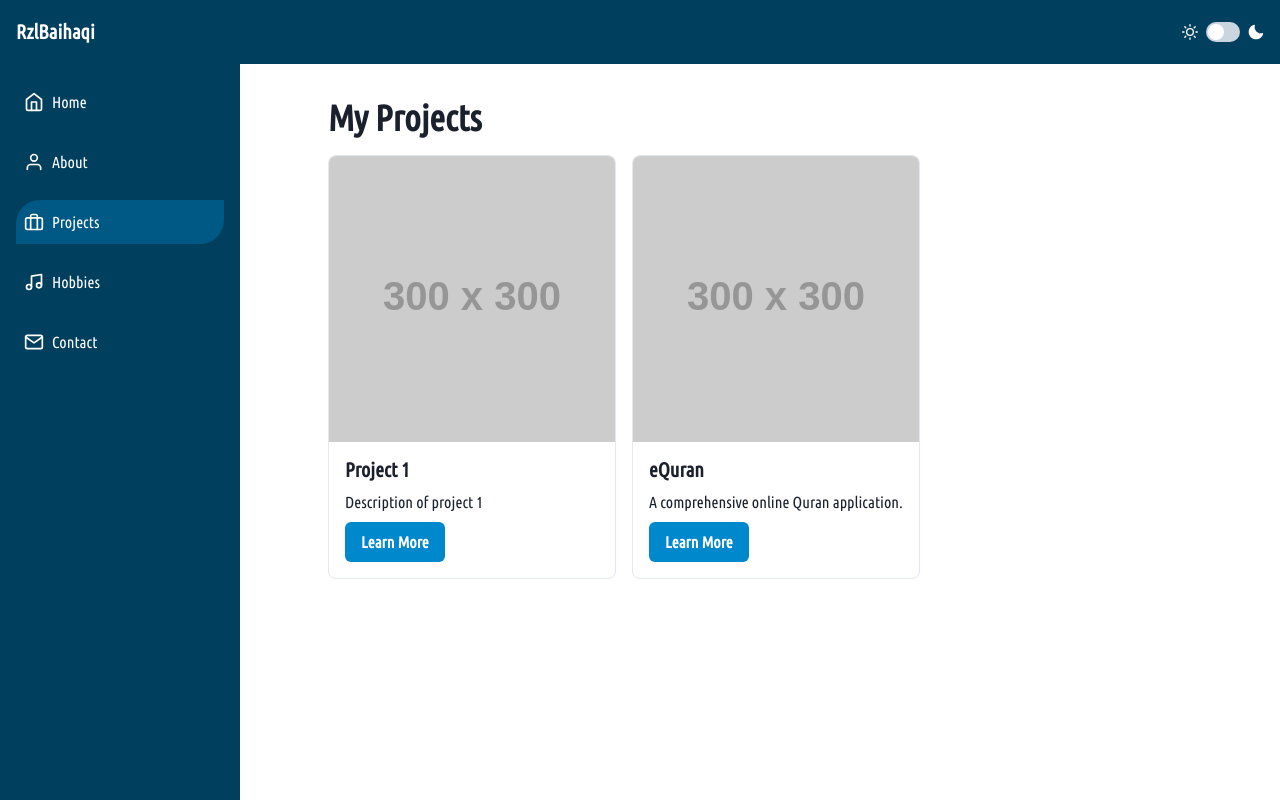
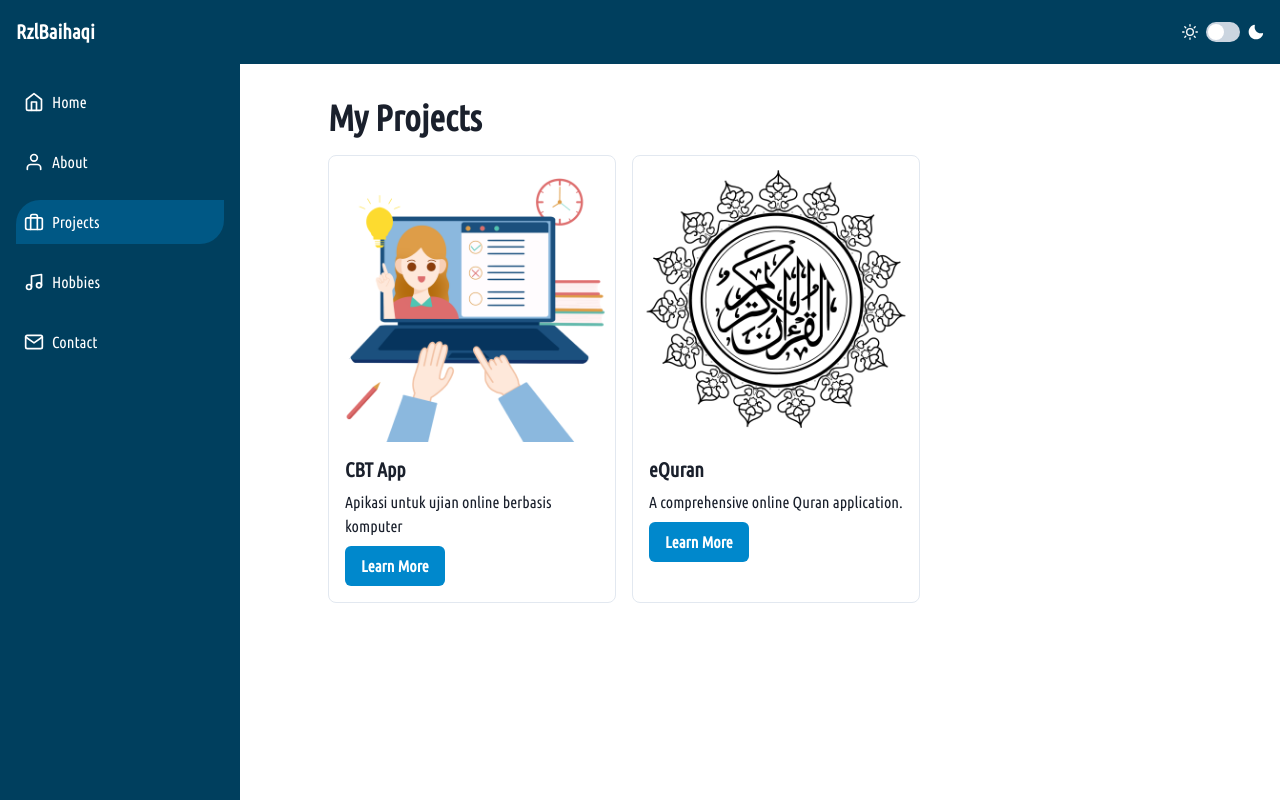
Before and after one commit to Arizalb/portfolio, a React (Create React App) app: page /projects in a window 1280 px wide. Shown: the top 800 px of the page. Built offline with nearby package versions, Linux system fonts and the light colour scheme.

Commit message:
add link cbt app

```diff
--- a/src/pages/Projects.js
+++ b/src/pages/Projects.js
@@ -15,18 +15,20 @@ import {
   ModalBody,
   ModalFooter,
 } from "@chakra-ui/react";
+import cbtImg from "../assets/imageCBT.png";
+import equranImg from "../assets/image.png";
 
 const projects = [
   {
-    title: "Project 1",
-    description: "Description of project 1",
-    imageUrl: "https://via.placeholder.com/300",
-    projectUrl: "#",
+    title: "CBT App",
+    description: "Apikasi untuk ujian online berbasis komputer",
+    imageUrl: cbtImg,
+    projectUrl: "https://ontest.netlify.app",
   },
   {
     title: "eQuran",
     description: "A comprehensive online Quran application.",
-    imageUrl: "https://via.placeholder.com/300", // Update this with a relevant image for your project
+    imageUrl: equranImg, // Update this with a relevant image for your project
     projectUrl: "https://equran-bae.netlify.app/",
   },
 ];
```
Also changed, not shown: src/assets/image.png (added), src/assets/imageCBT.png (added).
